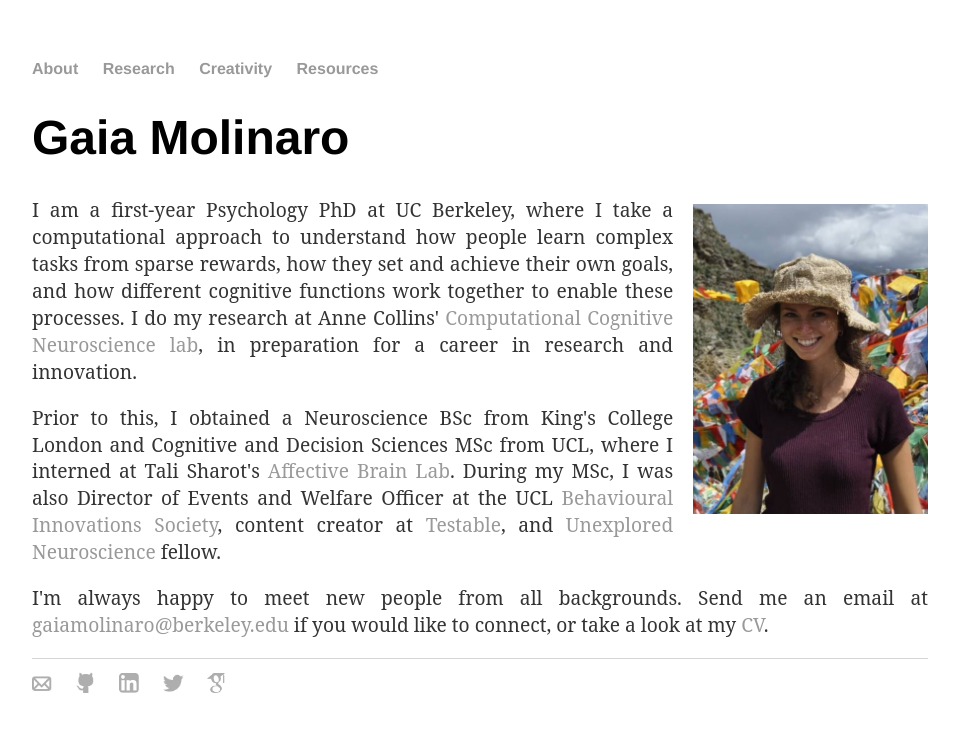
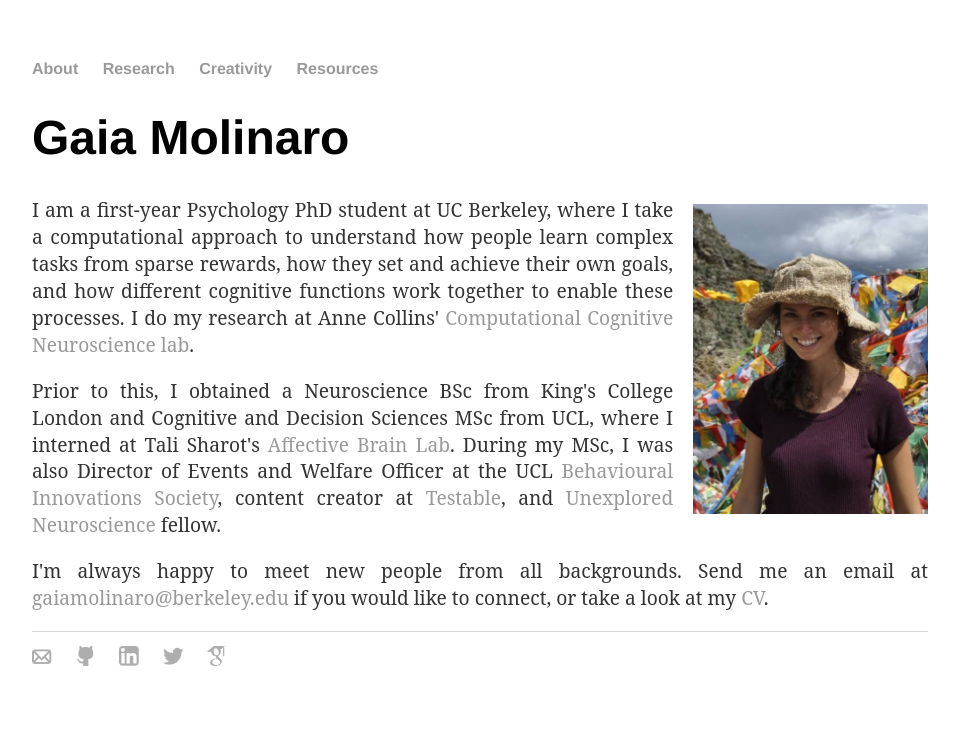
Before and after one commit to gaiamolinaro/gaiamolinaro.github.io, a Jekyll site: the page built from index.html, in a window 1280 px wide. Shown: the top 732 px of the page, without its empty margins (160-1119 px from the left). Built offline with Jekyll 4.4.1, drawn with Linux system fonts in a browser that asks for light colours; nearby versions of some CDN libraries.

Commit message:
Update index.html
Minor edits - 1st year Psychology PhD

```diff
--- a/index.html
+++ b/index.html
@@ -5,10 +5,9 @@ title: Gaia Molinaro
 <div class="blurb">
 <h1>Gaia Molinaro</h1>
 <img class="profile-pic" src="../photos/gaia_tibet_pic.jpg">
-<p>I am a first-year Psychology PhD at UC Berkeley, where I take a computational approach to understand how people learn complex tasks from sparse rewards,
+<p>I am a first-year Psychology PhD student at UC Berkeley, where I take a computational approach to understand how people learn complex tasks from sparse rewards,
     how they set and achieve their own goals, and how different cognitive functions work together to enable these processes.
-    I do my research at Anne Collins' <a href="https://ccn.berkeley.edu/" target="_blank">Computational Cognitive Neuroscience lab</a>,
-    in preparation for a career in research and innovation.
+    I do my research at Anne Collins' <a href="https://ccn.berkeley.edu/" target="_blank">Computational Cognitive Neuroscience lab</a>.
 
 <p>Prior to this, I  obtained a Neuroscience BSc from King's College London and Cognitive and Decision Sciences MSc from UCL, where I interned at Tali Sharot's <a href="http://affectivebrain.com/" target="_blank">Affective Brain Lab</a>.
     During my MSc, I was also Director of Events and Welfare Officer at the UCL <a href="http://behaviouralucl.tech/" target="_blank">Behavioural Innovations Society</a>,
```
